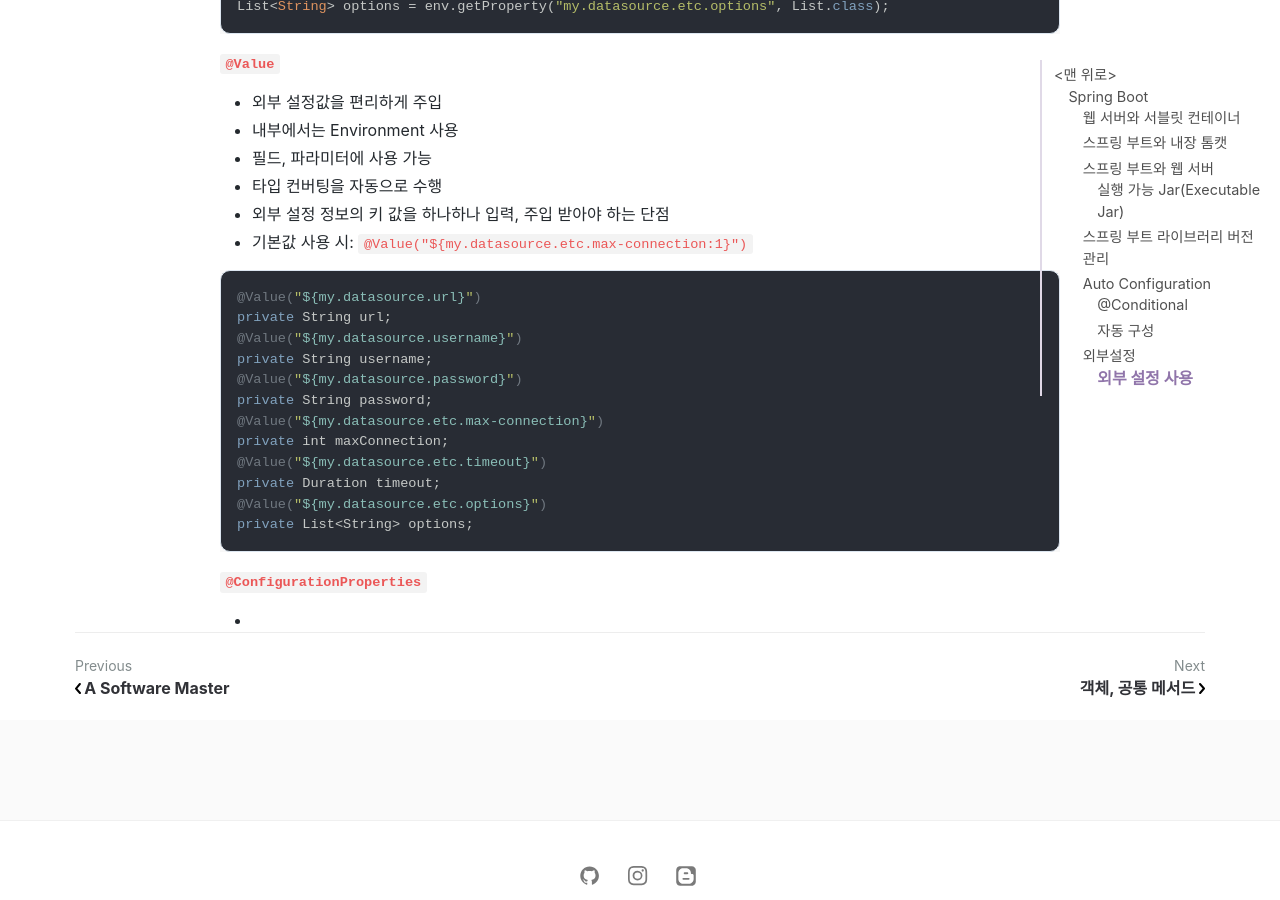
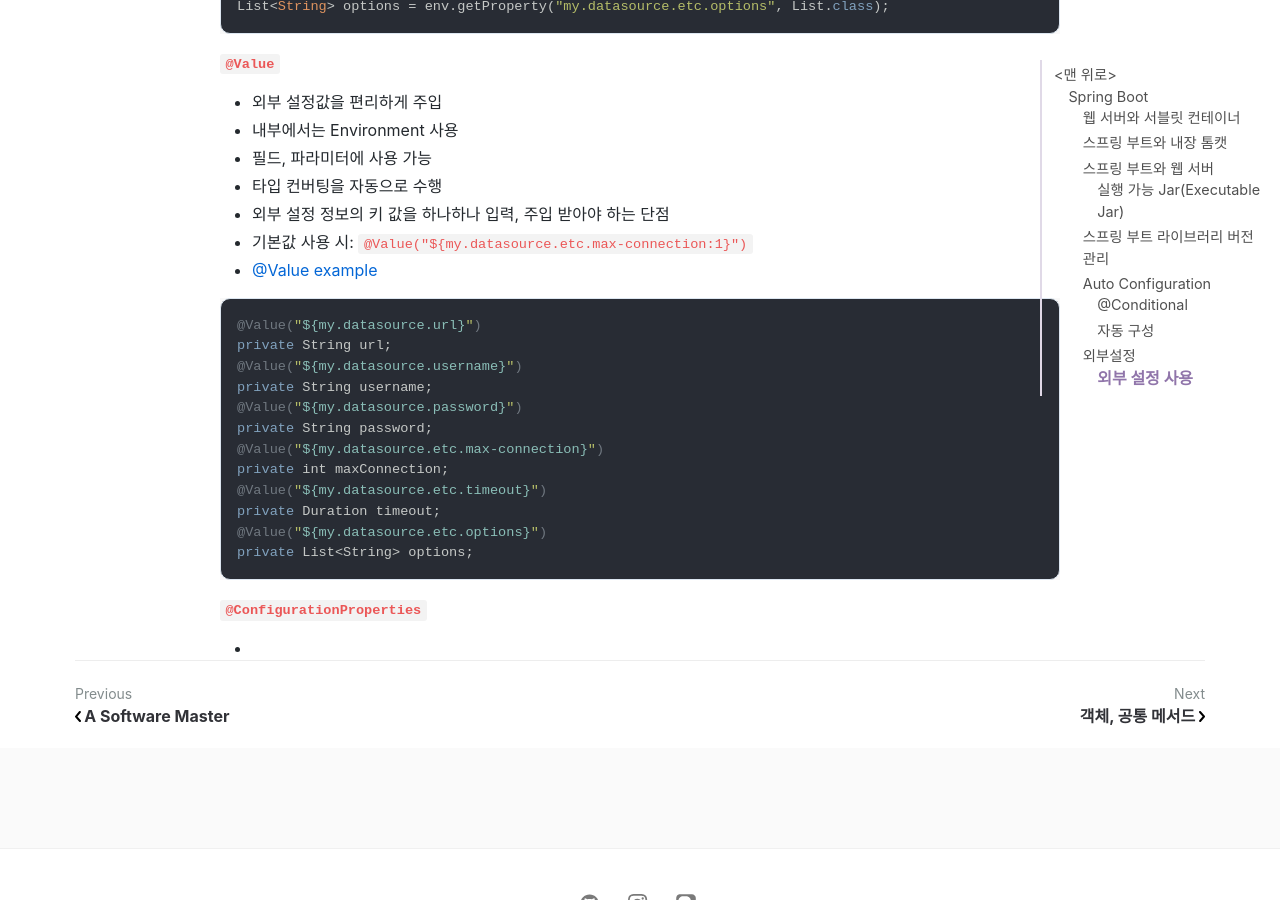
Before and after one commit to jihunparkme/jihunparkme.github.io, a Jekyll site: the page built from _posts/2023-04-06-spring-boot.md, in a window 1280 px wide and 900 px high, scrolled down 15006 px. Built offline with Jekyll 4.4.1, drawn with Linux system fonts in a browser that asks for light colours; nearby versions of some CDN libraries; comment, search, counter and statistics services are not loaded.

Commit message:
[SpringBoot] 외부설정: 외부설정 사용 - @Value

````diff
--- a/_posts/2023-04-06-spring-boot.md
+++ b/_posts/2023-04-06-spring-boot.md
@@ -616,6 +616,7 @@
 - 타입 컨버팅을 자동으로 수행
 - 외부 설정 정보의 키 값을 하나하나 입력, 주입 받아야 하는 단점
 - 기본값 사용 시: `@Value("${my.datasource.etc.max-connection:1}")`
+- [@Value example](https://github.com/jihunparkme/Inflearn-Spring-Boot/commit/7a031b7295ae4abb339c0fe578a9a3d54a52412d)
 
 ```java
 @Value("${my.datasource.url}")
````
